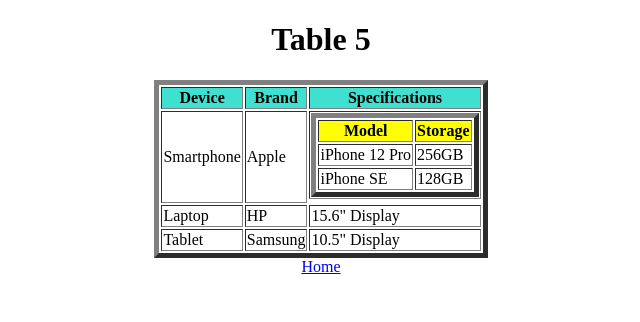
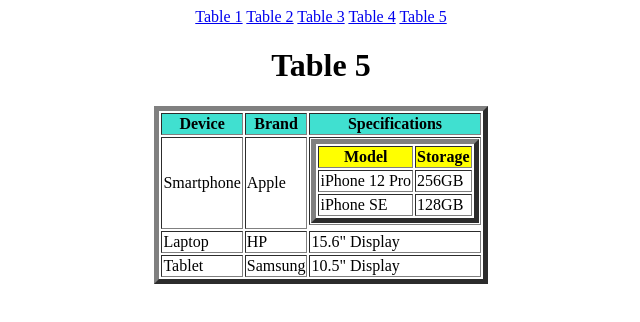
Before and after one commit to izhanfarooqshk/assi4, a plain HTML site: page tables/table5.html in a window 1280 px wide. Shown: the whole page, without its empty margins (319-959 px from the left). Drawn offline with Linux system fonts and the light colour scheme.

Commit message:
Update table5.html

```diff
--- a/tables/table5.html
+++ b/tables/table5.html
@@ -5,6 +5,11 @@
 </head>
 <body>
     <center>
+        <a href="../index .html">Table 1</a>
+        <a href="../tables/table2.html">Table 2</a>
+        <a href="../tables/table3.html">Table 3</a>
+        <a href="../tables/table4.html">Table 4</a>
+        <a href="../tables/table5.html">Table 5</a>
         <h1>Table 5</h1>
     <table border="5">
         <tr>
@@ -49,7 +54,7 @@
             <td colspan="2">10.5" Display</td>
         </tr>
     </table>
-    <a href="../index.html">Home</a>
+
     </center>
 </body>
 </html>
```
